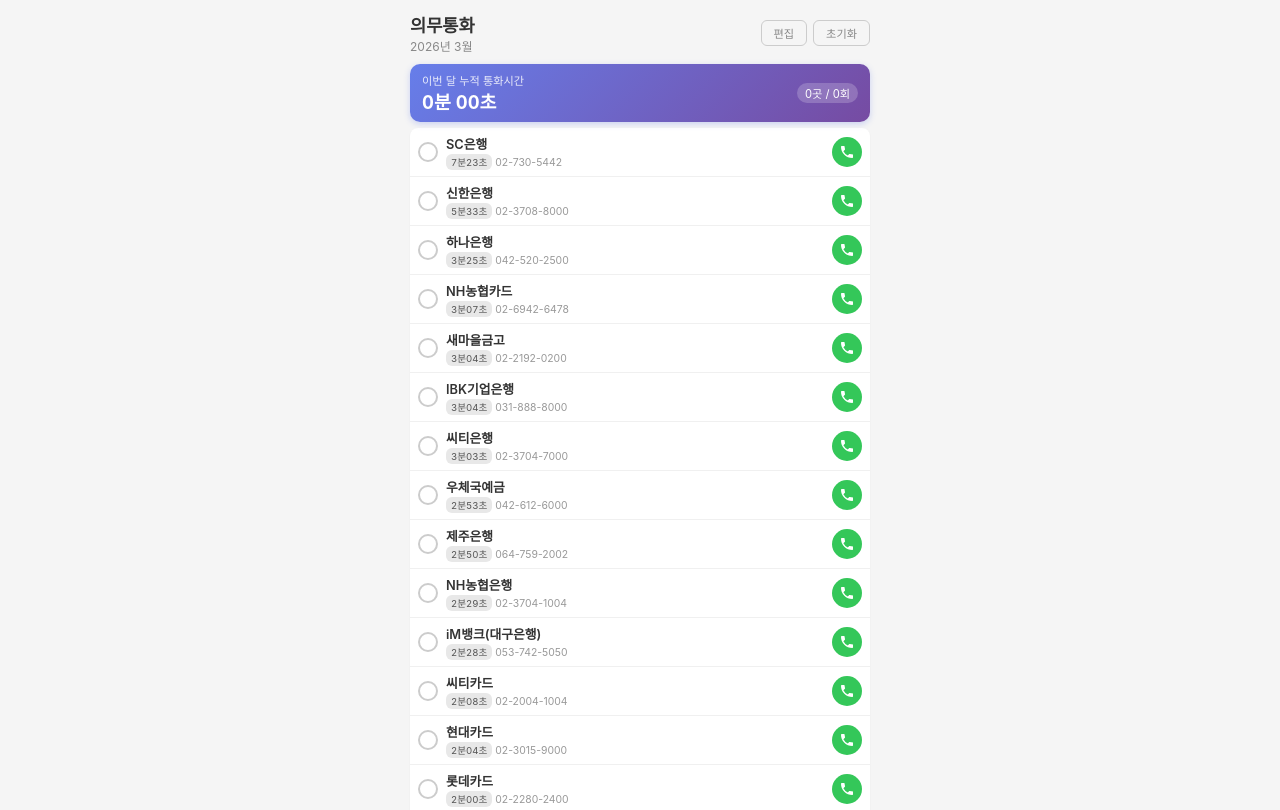
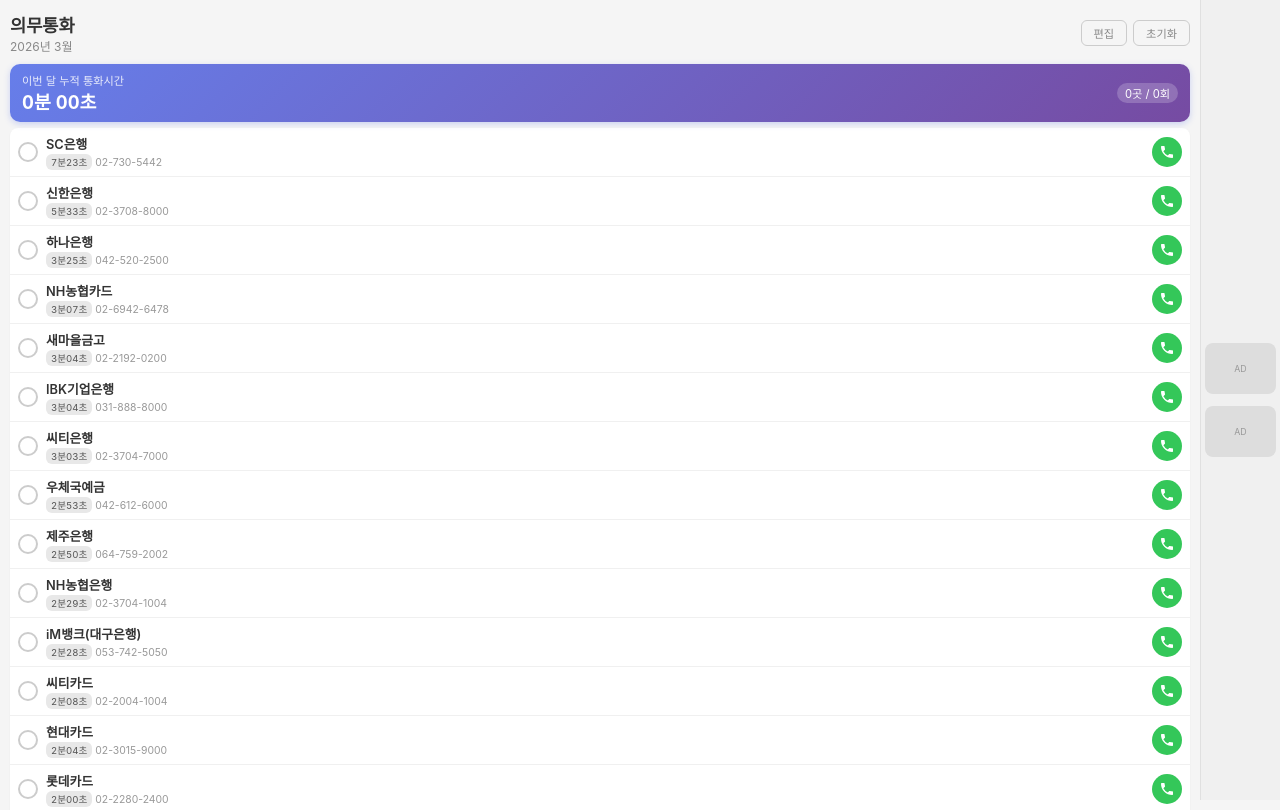
Before and after one commit to ddiiwoong/dutycall, a plain HTML site: page index.html in a window 1280 px wide. Shown: the top 810 px of the page. Drawn offline with Linux system fonts and the light colour scheme.

Commit message:
Add files via upload

```diff
--- a/index.html
+++ b/index.html
@@ -12,8 +12,32 @@
     background: #f5f5f5;
     color: #333;
     padding: 8px 10px;
-    max-width: 480px;
-    margin: 0 auto;
+    padding-right: 90px;
+    margin: 0;
+  }
+
+  .ad-sidebar {
+    position: fixed;
+    top: 0;
+    right: 0;
+    width: 80px;
+    height: 100vh;
+    display: flex;
+    flex-direction: column;
+    align-items: center;
+    justify-content: center;
+    gap: 12px;
+    z-index: 10;
+    background: #f0f0f0;
+    border-left: 1px solid #e0e0e0;
+    padding: 8px 4px;
+    overflow-y: auto;
+  }
+
+  .ad-sidebar .ad-banner {
+    margin: 0;
+    width: 100%;
+    min-height: auto;
   }
 
   .header {
@@ -174,6 +198,18 @@
   .editing .check { display: none; }
   .editing .phone-link { display: none; }
 
+  .ad-banner {
+    text-align: center;
+    border-radius: 8px;
+    overflow: hidden;
+  }
+
+  .ad-banner a, .ad-banner img, .ad-banner iframe {
+    display: block;
+    width: 100%;
+    border: none;
+  }
+
   .add-bar {
     display: none;
     background: #fff;
@@ -255,6 +291,16 @@
 </div>
 
 <div id="list"></div>
+
+<!-- 우측 고정 광고 사이드바: 쿠팡 파트너스 코드를 ad-banner 안에 붙여넣기 -->
+<div class="ad-sidebar">
+  <div class="ad-banner" id="adTop">
+    <div style="background:#ddd;border-radius:6px;padding:20px 4px;font-size:0.55rem;color:#999;text-align:center;">AD</div>
+  </div>
+  <div class="ad-banner" id="adBottom">
+    <div style="background:#ddd;border-radius:6px;padding:20px 4px;font-size:0.55rem;color:#999;text-align:center;">AD</div>
+  </div>
+</div>
 
 <script>
 const DEFAULTS = [
```
